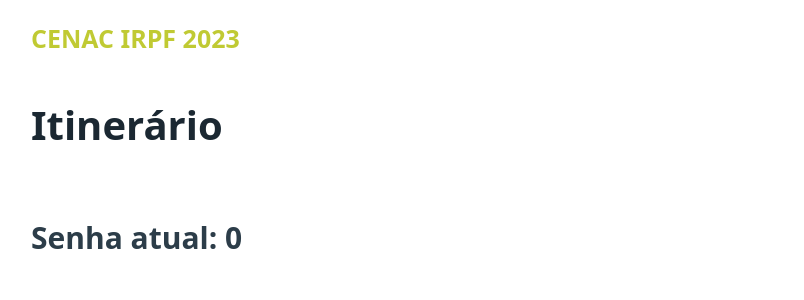
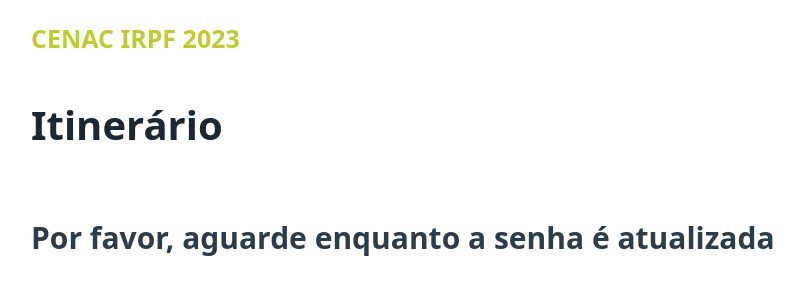
Before and after one commit to limavfabio/senha_cenac, a Nuxt app: page /itinerario in a window 1280 px wide. Shown: the top 300 px of the page, without its empty margins (44-848 px from the left). Built offline with nearby package versions, Linux system fonts and the light colour scheme; no server answers.

Commit message:
Add loading state for client
Add loading message when client connects until
it receives first message from server

```diff
--- a/components/senhaCounter.vue
+++ b/components/senhaCounter.vue
@@ -1,14 +1,15 @@
 <template>
   <div>
-    <h3>Senha atual: {{ senhaAtual }}</h3>
+    <h3 v-if="senhaAtual !== 0">Senha atual: {{ senhaAtual }}</h3>
+    <h3 v-else>Por favor, aguarde enquanto a senha é atualizada</h3>
   </div>
 </template>
 
 <script setup lang="ts">
 const supabase = useSupabaseClient();
+const channel = supabase.channel("senhaAtual");
+
 const senhaAtual = ref(0);
-
-const channel = supabase.channel("senhaAtual");
 
 channel
   .on(
```
